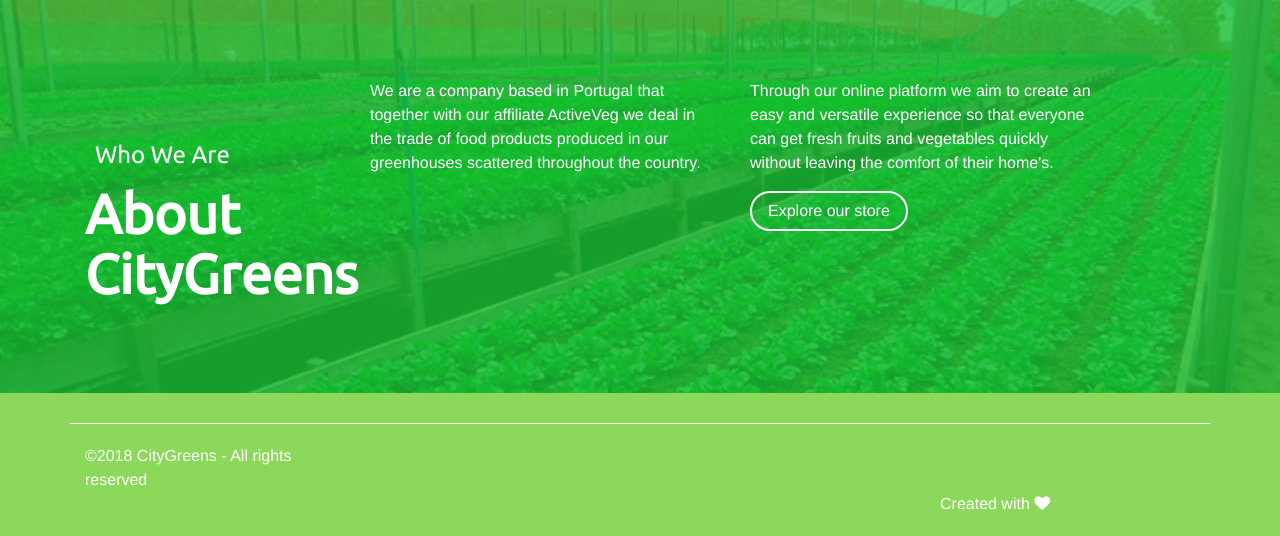
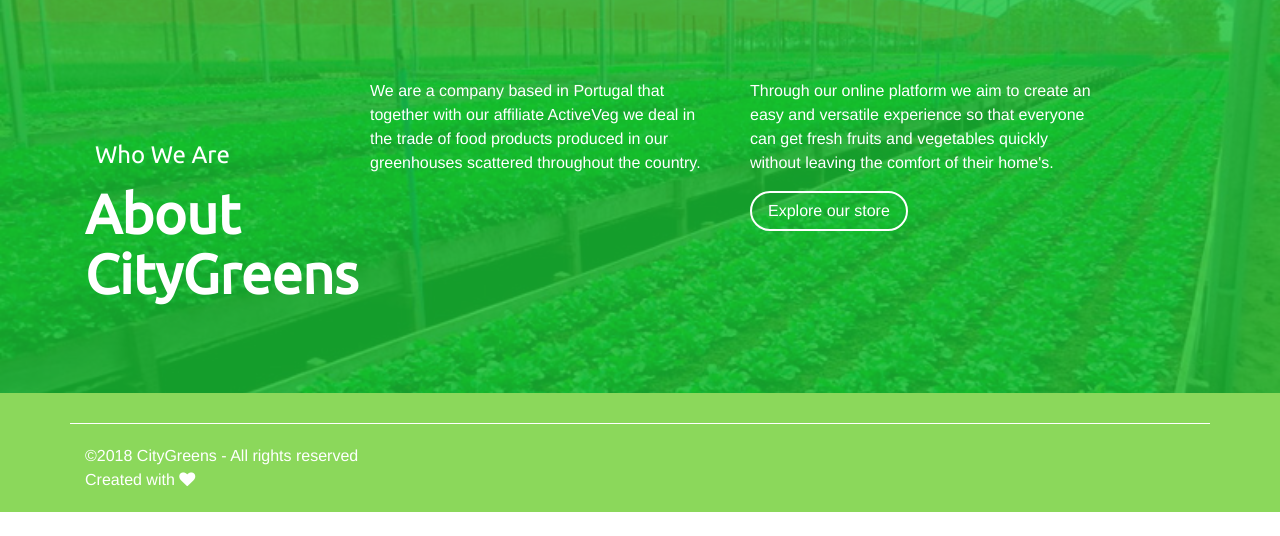
Before and after one commit to MSilva98/citygreensStore, a Django app: page / in a window 1280 px wide. Shown: the part 1954-2490 px from the top of the page. After the commit the page ends 2466 px from the top, so only its background shows below. Run offline with Django 3.2, Linux system fonts and the light colour scheme; parts of the project's set-up code (start-up, migrations or seed data) failed here and were passed over; some libraries are stand-ins or nearby versions.

Commit message:
mais cenas

```diff
--- a/home/templates/home/home.html
+++ b/home/templates/home/home.html
@@ -149,8 +149,8 @@
 <footer>
   <div class="container">
     <div class="row copy-footer">
-      <div class="col-sm-6 col-md-3"> &copy;<script type="text/javascript">document.write(new Date().getFullYear());</script> CityGreens - All rights reserved </div>
-      <div class="col-sm-6 col-md-3 pull-right text-xs-right">Created with <i class="fa fa-heart"></i></div>
+      <div class="col-md-6 col-xs-12"> &copy;<script type="text/javascript">document.write(new Date().getFullYear());</script> CityGreens - All rights reserved </div>
+      <div class="col-md-6 col-xs-12 text-xs-right">Created with <i class="fa fa-heart"></i></div>
     </div>
   </div>
 </footer>
```
